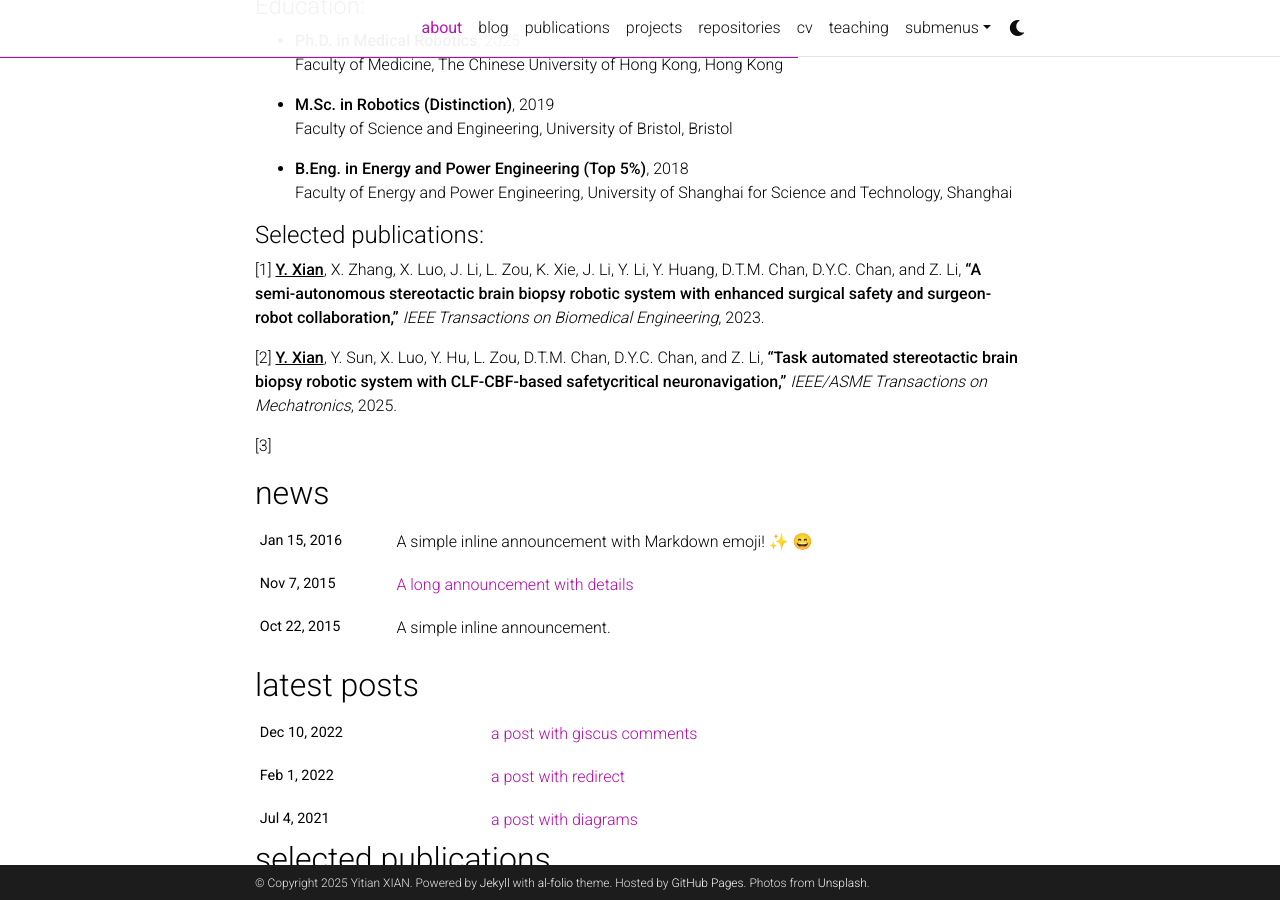
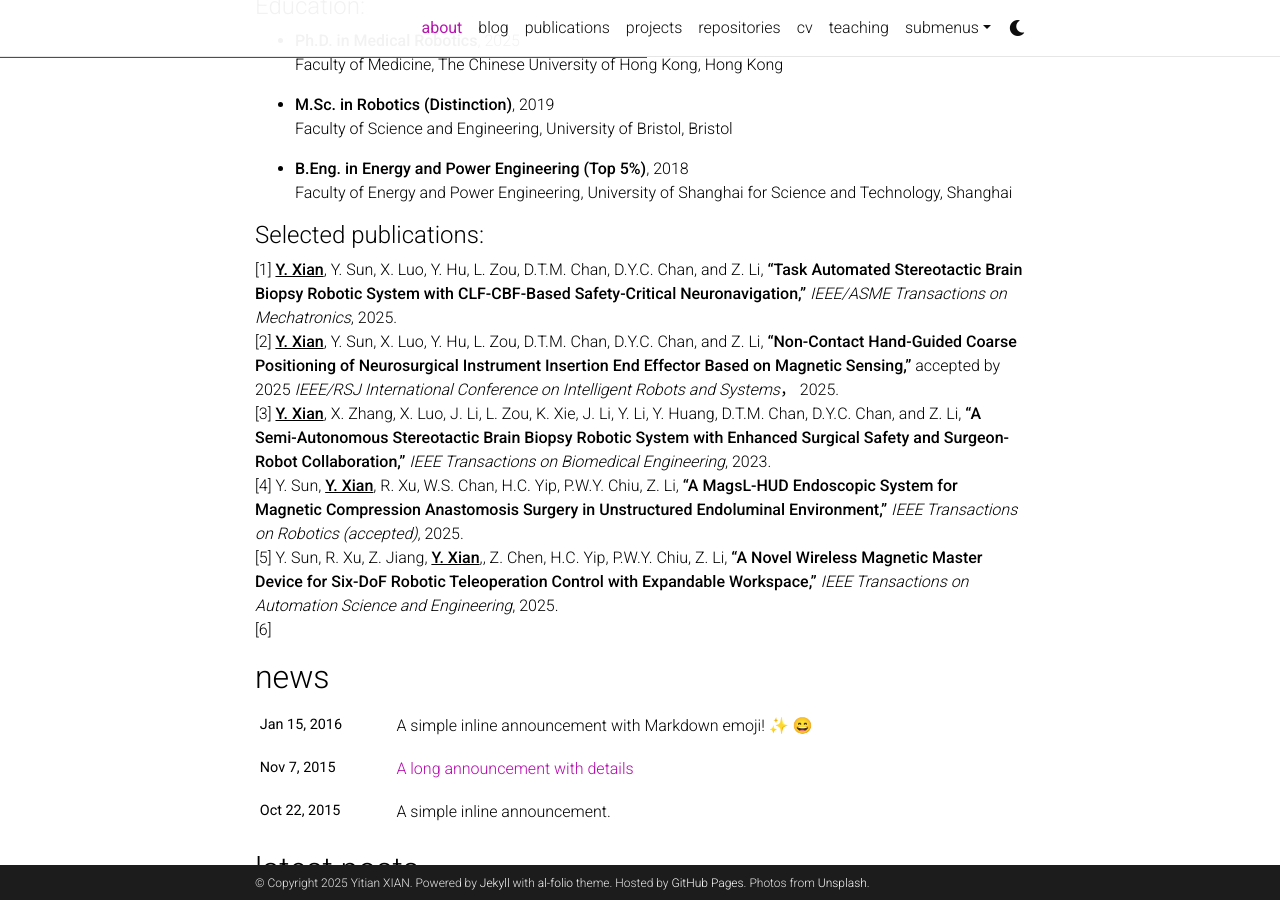
Before and after one commit to yitian-xian/yitian-xian.github.io, a Jekyll site: the page built from _pages/about.md, in a window 1280 px wide and 900 px high, scrolled down 489 px. Built offline with Jekyll 4.4.1, drawn with Linux system fonts in a browser that asks for light colours; full-size pictures stand in for the smaller copies a plugin makes; emoji names are drawn with the system emoji font; comment, search, counter and statistics services are not loaded; a style sheet for code colours, icons or effects is not loaded.

Commit message:
Update about.md

```diff
--- a/_pages/about.md
+++ b/_pages/about.md
@@ -40,8 +40,9 @@ Faculty of Energy and Power Engineering, University of Shanghai for Science and
 
 #### Selected publications:
 
-[1] **<u>Y. Xian</u>**, X. Zhang, X. Luo, J. Li, L. Zou, K. Xie, J. Li, Y. Li, Y. Huang, D.T.M. Chan, D.Y.C. Chan, and Z. Li, **“A semi-autonomous stereotactic brain biopsy robotic system with enhanced surgical safety and surgeon-robot collaboration,”** *IEEE Transactions on Biomedical Engineering*, 2023.
-
-[2] **<u>Y. Xian</u>**, Y. Sun, X. Luo, Y. Hu, L. Zou, D.T.M. Chan, D.Y.C. Chan, and Z. Li, **“Task automated stereotactic brain biopsy robotic system with CLF-CBF-based safetycritical neuronavigation,”** *IEEE/ASME Transactions on Mechatronics*, 2025.
-
-[3]
+[1] **<u>Y. Xian</u>**, Y. Sun, X. Luo, Y. Hu, L. Zou, D.T.M. Chan, D.Y.C. Chan, and Z. Li, **“Task Automated Stereotactic Brain Biopsy Robotic System with CLF-CBF-Based Safety-Critical Neuronavigation,”** *IEEE/ASME Transactions on Mechatronics*, 2025.<br>
+[2] **<u>Y. Xian</u>**, Y. Sun, X. Luo, Y. Hu, L. Zou, D.T.M. Chan, D.Y.C. Chan, and Z. Li, **“Non-Contact Hand-Guided Coarse Positioning of Neurosurgical Instrument Insertion End Effector Based on Magnetic Sensing,”** accepted by 2025 *IEEE/RSJ International Conference on Intelligent Robots and Systems*， 2025.<br>
+[3] **<u>Y. Xian</u>**, X. Zhang, X. Luo, J. Li, L. Zou, K. Xie, J. Li, Y. Li, Y. Huang, D.T.M. Chan, D.Y.C. Chan, and Z. Li, **“A Semi-Autonomous Stereotactic Brain Biopsy Robotic System with Enhanced Surgical Safety and Surgeon-Robot Collaboration,”** *IEEE Transactions on Biomedical Engineering*, 2023.<br>
+[4] Y. Sun, **<u>Y. Xian</u>**, R. Xu, W.S. Chan, H.C. Yip, P.W.Y. Chiu, Z. Li, **“A MagsL-HUD Endoscopic System for Magnetic Compression Anastomosis Surgery in Unstructured Endoluminal Environment,”** *IEEE Transactions on Robotics (accepted)*, 2025.<br>
+[5] Y. Sun, R. Xu, Z. Jiang, **<u>Y. Xian</u>**,, Z. Chen, H.C. Yip, P.W.Y. Chiu, Z. Li, **“A Novel Wireless Magnetic Master Device for Six-DoF Robotic Teleoperation Control with Expandable Workspace,”** *IEEE Transactions on Automation Science and Engineering*, 2025.<br>
+[6]
```
